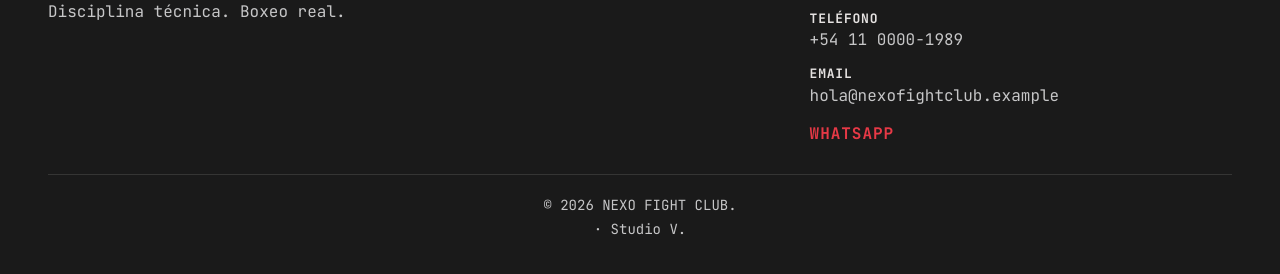
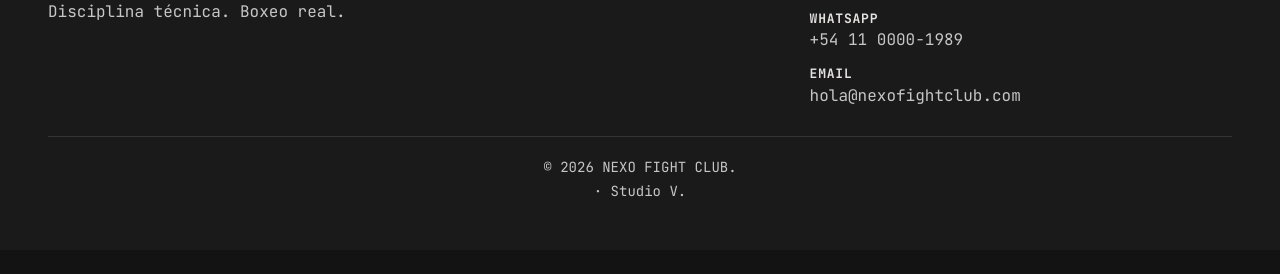
Before and after one commit to vicpiatig-bit/8b75e929-nexo-fight-club, a plain HTML site: page index.html in a window 1280 px wide. Shown: the part 4537-4811 px from the top of the page. After the commit the page ends 4787 px from the top, so only its background shows below. Drawn offline with nearby package versions, Linux system fonts and the light colour scheme; a web font is replaced by a local one.

Commit message:
Ajustar WhatsApp y correo en el pie de NEXO

```diff
--- a/index.html
+++ b/index.html
@@ -266,10 +266,9 @@
       <address class="footer-contact text-secondary">
         <ul>
           <li><span class="footer-label">Ubicación</span><a href="#ubicacion">Av. Scalabrini Ortiz 456, Villa Crespo, CABA</a></li>
-          <li><span class="footer-label">Teléfono</span><a href="tel:+541100001989">+54 11 0000-1989</a></li>
-          <li><span class="footer-label">Email</span><a href="mailto:hola@nexofightclub.example">hola@nexofightclub.example</a></li>
+          <li><span class="footer-label">WhatsApp</span><a href="#horarios" data-trial>+54 11 0000-1989</a></li>
+          <li><span class="footer-label">Email</span><a href="mailto:hola@nexofightclub.com">hola@nexofightclub.com</a></li>
         </ul>
-        <a class="footer-whatsapp text-combat-red hover:text-white transition-colors" href="#horarios" data-trial>WhatsApp</a>
       </address>
     </div>
     <div class="footer-credit text-secondary">
```
